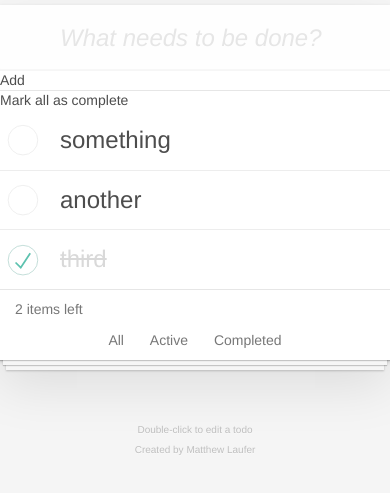
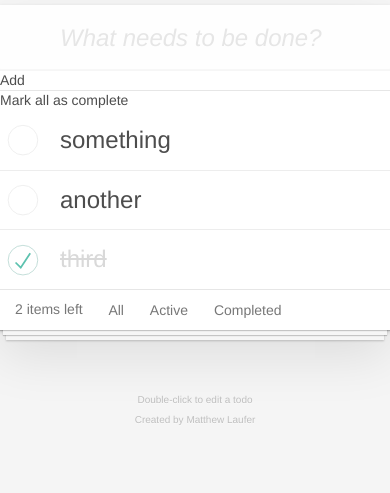
Before and after one commit to mjlaufer/simple-web, a website built with Parcel: page example/index.html in a window 390 px wide. Shown: the part 125-618 px from the top of the page. Built offline with nearby package versions, Linux system fonts and the light colour scheme; data requests are answered from the project's data file.

Commit message:
fixed filters; simplified app structure

```diff
--- /dev/null
+++ b/example/components/TodoApp.ts
@@ -0,0 +1,42 @@
+import { Collection, ModelManager, View } from 'simple-web';
+import { TodoProps } from '../index';
+import TodoForm from './TodoForm';
+import TodoList from './TodoList';
+import TodoFilters from './TodoFilters';
+
+interface ViewOptions {
+    collection: Collection<TodoProps>;
+    modelManager: ModelManager<TodoProps>;
+    sync: string[];
+}
+
+export default class TodoContainer extends View<ViewOptions, TodoProps> {
+    mapChildren = (): { [key: string]: string } => ({
+        form: '.todo-form',
+        todoList: '.todo-list',
+        filters: '.filter-container',
+    });
+
+    renderChildren(): void {
+        const todoForm = new TodoForm(this.children.form, this.options);
+        todoForm.appendToDOM();
+
+        const todoList = new TodoList(this.children.todoList, this.options);
+        todoList.appendToDOM();
+
+        const todoFilters = new TodoFilters(this.children.filters, this.options);
+        todoFilters.appendToDOM();
+    }
+
+    render(): string {
+        return `
+            <h1>todos</h1>
+            <section class="todo-form"></section>
+            <section class="main">
+                <label for="toggle-all">Mark all as complete</label>
+                <ul class="todo-list"></ul>
+            </section>
+            <section class="filter-container"></section>
+        `;
+    }
+}
--- a/example/components/TodoContainer.ts
+++ /dev/null
@@ -1,27 +0,0 @@
-import { Collection, ModelManager, View } from 'simple-web';
-import { TodoProps } from '../index';
-import TodoList from './TodoList';
-
-interface ViewOptions {
-    collection: Collection<TodoProps>;
-    modelManager: ModelManager<TodoProps>;
-    sync: string[];
-}
-
-export default class TodoContainer extends View<ViewOptions, TodoProps> {
-    mapChildren = (): { [key: string]: string } => ({
-        todoList: '.todo-list',
-    });
-
-    renderChildren(): void {
-        const todoList = new TodoList(this.children.todoList, this.options);
-        todoList.appendToDOM();
-    }
-
-    render(): string {
-        return `
-            <label for="toggle-all">Mark all as complete</label>
-            <ul class="todo-list"></ul>
-        `;
-    }
-}
--- /dev/null
+++ b/example/components/TodoFilters.ts
@@ -0,0 +1,51 @@
+import { Collection, ModelManager, View } from 'simple-web';
+import { TodoProps } from '../index';
+
+interface ViewOptions {
+    collection: Collection<TodoProps>;
+    modelManager: ModelManager<TodoProps>;
+}
+
+export default class TodoFilters extends View<ViewOptions, TodoProps> {
+    mapEvents = (): { [key: string]: () => void } => {
+        const { collection, modelManager } = this.options;
+
+        return {
+            'click:.filter-all': (): void => {
+                modelManager.fetch().then((todoCollection: Collection<TodoProps>) => collection.reset(todoCollection.models));
+            },
+            'click:.filter-active': (): void => {
+                modelManager.fetch().then((todoCollection: Collection<TodoProps>) => {
+                    const activeTodos = todoCollection.models.filter(todo => !todo.get('completed'));
+                    collection.reset(activeTodos);
+                });
+            },
+            'click:.filter-completed': (): void => {
+                modelManager.fetch().then((todoCollection: Collection<TodoProps>) => {
+                    const completedTodos = todoCollection.models.filter(todo => todo.get('completed') === true);
+                    collection.reset(completedTodos)
+                });
+            },
+        };
+    };
+
+    render(): string {
+        const count = this.options.collection.models.filter(todo => !todo.get('completed')).length;
+        const plural = count !== 1 ? 's' : '';
+
+        return `
+            <span class="todo-count">${count} item${plural} left</span>
+            <ul class="filters">
+                <li>
+                    <span class="filter-all">All</span>
+                </li>
+                <li>
+                    <span class="filter-active">Active</span>
+                </li>
+                <li>
+                    <span class="filter-completed">Completed</span>
+                </li>
+            </ul>
+        `;
+    }
+}
--- a/example/components/TodoFooter.ts
+++ /dev/null
@@ -1,39 +0,0 @@
-import { Collection, ModelManager, View } from 'simple-web';
-import { TodoProps } from '../index';
-
-interface ViewOptions {
-    collection: Collection<TodoProps>;
-    modelManager: ModelManager<TodoProps>;
-}
-
-export default class TodoFooter extends View<ViewOptions, TodoProps> {
-    allTodos = this.options.collection.models;
-    activeTodos = this.options.collection.models.filter(todo => !todo.get('completed'));
-    completedTodos = this.options.collection.models.filter(todo => todo.get('completed'));
-
-    mapEvents = (): { [key: string]: () => void } => ({
-        'click:.filter-all': (): void => this.options.collection.reset(this.allTodos),
-        'click:.filter-active': (): void => this.options.collection.reset(this.activeTodos),
-        'click:.filter-completed': (): void => this.options.collection.reset(this.completedTodos),
-    });
-
-    render(): string {
-        const count = this.activeTodos.length;
-        const plural = count > 1 ? 's' : '';
-
-        return `
-            <span class="todo-count">${count} item${plural} left</span>
-            <ul class="filters">
-                <li>
-                    <span class="filter-all">All</span>
-                </li>
-                <li>
-                    <span class="filter-active">Active</span>
-                </li>
-                <li>
-                    <span class="filter-completed">Completed</span>
-                </li>
-            </ul>
-        `;
-    }
-}
--- a/example/components/TodoHeader.ts
+++ /dev/null
@@ -1,26 +0,0 @@
-import { Collection, ModelManager, View } from 'simple-web';
-import { TodoProps } from '../index';
-import TodoForm from './TodoForm';
-
-interface ViewOptions {
-    collection: Collection<TodoProps>;
-    modelManager: ModelManager<TodoProps>;
-}
-
-export default class TodoHeader extends View<ViewOptions, TodoProps> {
-    mapChildren = (): { [key: string]: string } => ({
-        todoForm: '.todo-form',
-    });
-
-    renderChildren(): void {
-        const todoForm = new TodoForm(this.children.todoForm, this.options);
-        todoForm.appendToDOM();
-    }
-
-    render(): string {
-        return `
-            <h1>todos</h1>
-            <div class="todo-form"></div>
-        `;
-    }
-}
--- a/example/index.css
+++ b/example/index.css
@@ -255,7 +255,7 @@ body {
     margin-bottom: -1px;
 }
 
-.footer {
+.filter-container {
     color: #777;
     padding: 10px 15px;
     height: 20px;
@@ -263,7 +263,7 @@ body {
     border-top: 1px solid #e6e6e6;
 }
 
-.footer:before {
+.filter-container:before {
     content: '';
     position: absolute;
     right: 0;
--- a/example/index.html
+++ b/example/index.html
@@ -6,11 +6,7 @@
         <link rel="stylesheet" href="index.css">
     </head>
     <body>
-        <section class="todoapp">
-            <header class="header"></header>
-            <section class="main"></section>
-            <footer class="footer"></footer>
-        </section>
+        <section class="todoapp"></section>
 
         <footer class="info">
             <p>Double-click to edit a todo</p>
--- a/example/index.ts
+++ b/example/index.ts
@@ -1,6 +1,4 @@
-import TodoHeader from './components/TodoHeader';
-import TodoContainer from './components/TodoContainer';
-import TodoFooter from './components/TodoFooter';
+import TodoApp from './components/TodoApp';
 import { ApiClient, Collection, ModelManager } from 'simple-web';
 
 export interface TodoProps {
@@ -20,28 +18,12 @@ todoManager.fetch().then((todoCollection: Collection<TodoProps>) => {
         sync: ['change'],
     };
 
-    const header = document.querySelector('.header');
-    const main = document.querySelector('.main');
-    const footer = document.querySelector('.footer');
+    const app = document.querySelector('.todoapp');
 
-    if (header) {
-        const todoHeader = new TodoHeader(header, viewOptions);
-        todoHeader.appendToDOM();
+    if (app) {
+        const todoApp = new TodoApp(app, viewOptions);
+        todoApp.appendToDOM();
     } else {
-        throw new Error("Selector '.header' not found.");
-    }
-
-    if (main) {
-        const todoContainer = new TodoContainer(main, viewOptions);
-        todoContainer.appendToDOM();
-    } else {
-        throw new Error("Selector '.main' not found.");
-    }
-
-    if (footer) {
-        const todoFooter = new TodoFooter(footer, viewOptions);
-        todoFooter.appendToDOM();
-    } else {
-        throw new Error("Selector '.footer' not found.");
+        throw new Error("Selector '.todoapp' not found.");
     }
 });
```
